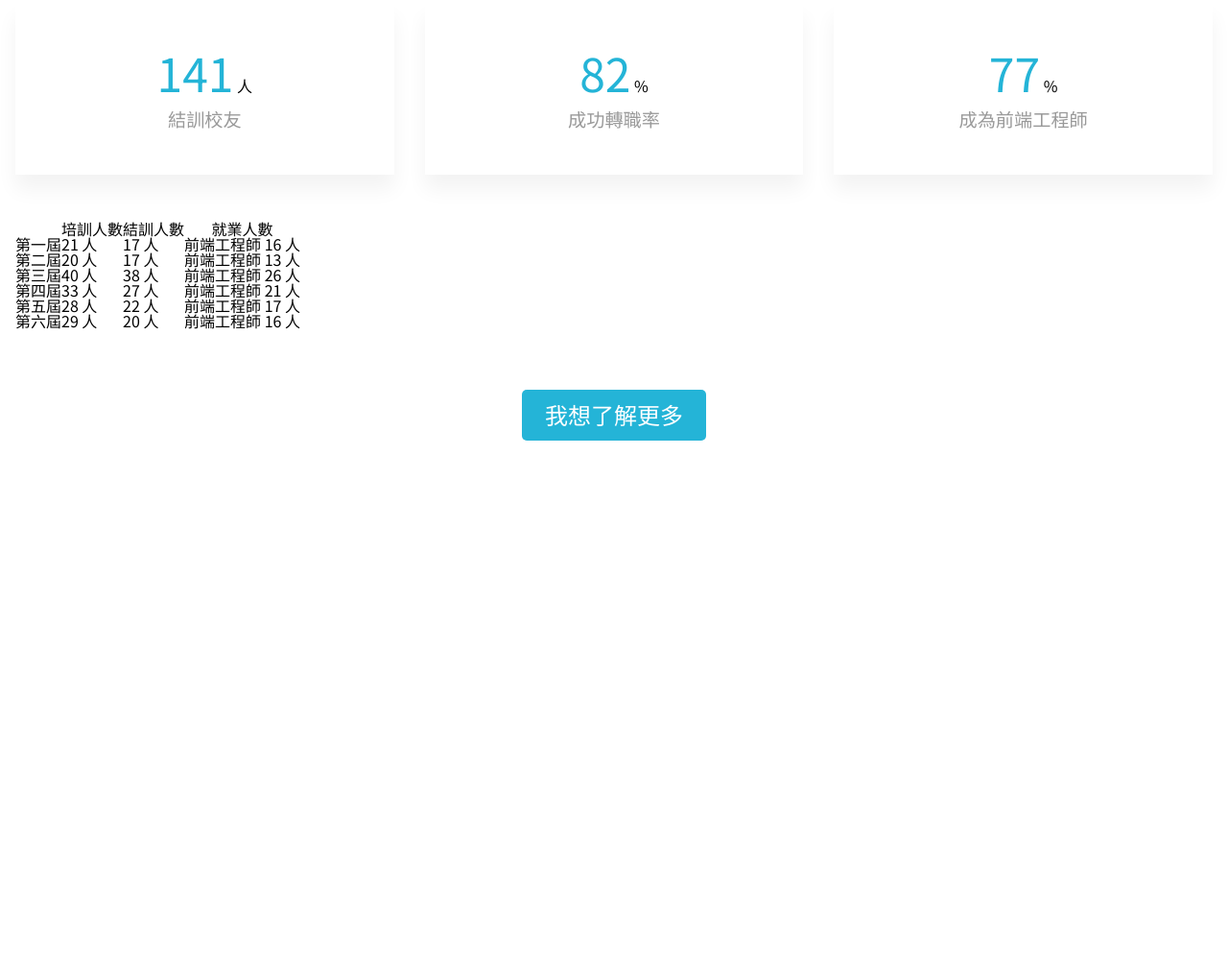
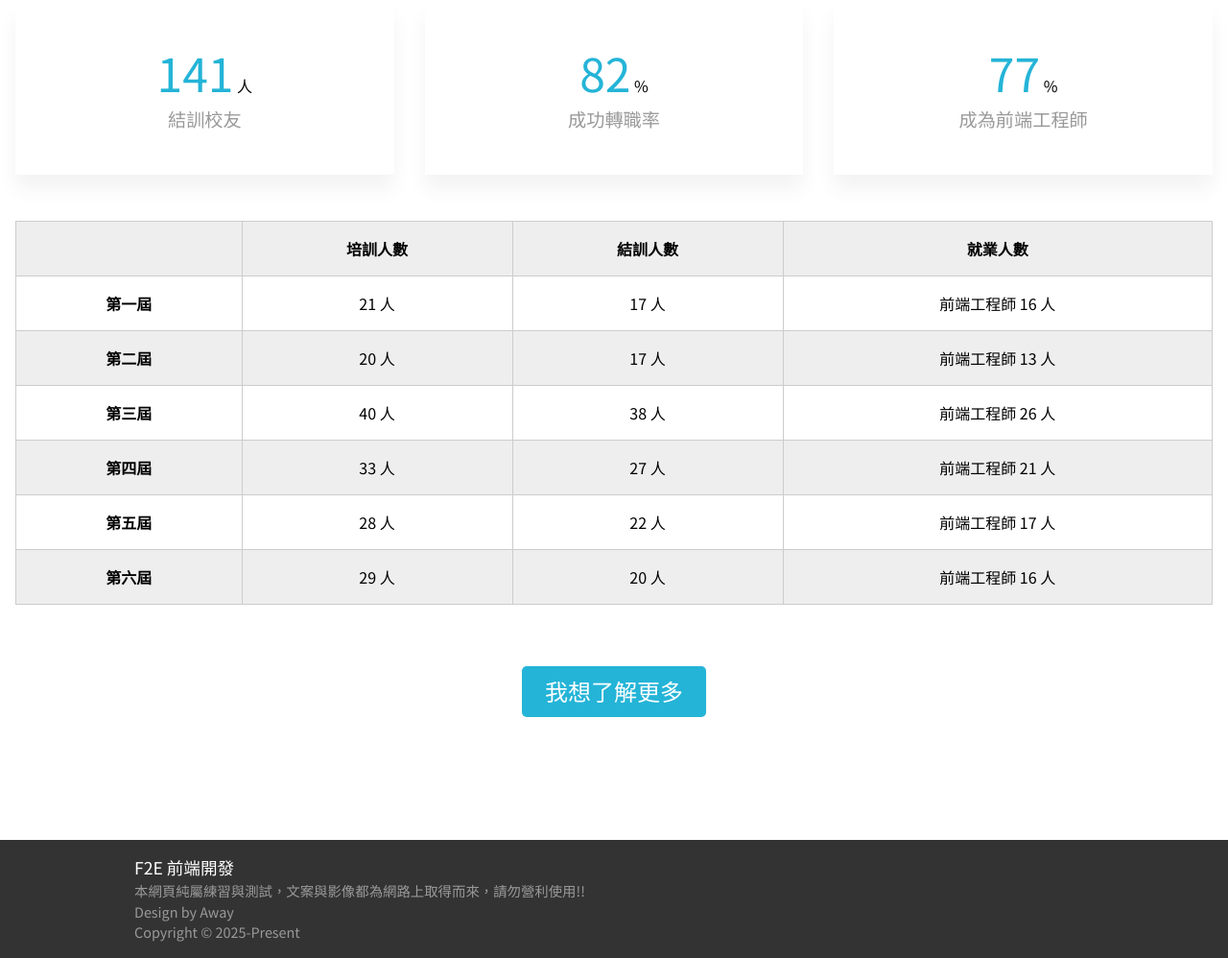
Before and after one commit to cliohuang0414/frontend-webpage-design, a plain HTML site: page f2e-main/index.html in a window 1280 px wide. Shown: the part 4663-5661 px from the top of the page at 96% size. Before the commit the page ends 5250 px from the top, so only its background shows below. Drawn offline with nearby package versions, Linux system fonts and the light colour scheme.

Commit message:
Add files via upload

```diff
--- a/f2e-main/index.html
+++ b/f2e-main/index.html
@@ -28,10 +28,10 @@
 
 <body>
 
-  <header class="header header-fixed">
+  <header class="header header-fixed" id="">
 
     <div class="header-head">
-      <a href="javascript:;">
+      <a href="#">
         <img
           class="header-img header-img-logo"
           src="./images/header-logo.png"
@@ -46,13 +46,13 @@
       <nav class="nav">
         <ul class="nav-ul">
           <li class="nav-li">
-            <a class="nav-link" href="javascript:;">挑戰自我</a>
+            <a class="nav-link" href="#Info">挑戰自我</a>
           </li>
           <li class="nav-li">
-            <a class="nav-link" href="javascript:;">課程說明</a>
+            <a class="nav-link" href="#Subject">課程說明</a>
           </li>
           <li class="nav-li">
-            <a class="nav-link" href="javascript:;">培訓成果</a>
+            <a class="nav-link" href="#Result">培訓成果</a>
           </li>
         </ul>
         <div class="nav-btnWrap">
@@ -87,7 +87,7 @@
     </div>
   </section>
 
-  <section class="section section-info">
+  <section class="section section-info" id="Info">
     <div class="section-container h-container-m h-mx-auto h-row">
       <header class="section-head">
         <h2 class="section-title">轉職？成為前端工程師？挑戰自我？ <br>三個願望一次滿足！</h2>
@@ -106,7 +106,7 @@
   </section>
 
 
-  <section class="section section-subject h-gradient-stripe">
+  <section class="section section-subject h-gradient-stripe" id="Subject">
     <div class="section-container h-container-m h-mx-auto h-row">
       <header class="section-head">
         <h2 class="section-title">想要培養一技之長，成為前端工程師嗎？</h2>
@@ -307,7 +307,7 @@
     </div>
   </section>
 
-<section class="section section-result">
+<section class="section section-result" id="Result">
   <div class="section-container h-container-s h-mx-auto h-row">
     <header class="section-head">
     <h2 class="section-title">培訓成果</h2>
@@ -342,7 +342,7 @@
 
      <div class="section-item">
       <div class="tableWrap">
-        <table>
+        <table class="table table-border table-stripe table-hover table-noWrap">
           <thead>
             <tr>
               <th>&nbsp;</th>
@@ -353,40 +353,40 @@
           </thead>
           <tbody>
             <tr>
-              <td>第一屆</td>
-              <td>21 人</td>
-              <td>17 人	</td>
-              <td>前端工程師 16 人</td>
+              <th>第一屆</th>
+              <td class="h-text-center">21 人</td>
+              <td class="h-text-center">17 人	</td>
+              <td class="h-text-center">前端工程師 16 人</td>
             </tr>
             <tr>
-              <td>第二屆</td>
-              <td>20 人</td>
-              <td>17 人	</td>
-              <td>前端工程師 13 人</td>
+              <th>第二屆</th>
+              <td class="h-text-center">20 人</td>
+              <td class="h-text-center">17 人	</td>
+              <td class="h-text-center">前端工程師 13 人</td>
             </tr>
             <tr>
-              <td>第三屆</td>
-              <td>40 人</td>
-              <td>38 人	</td>
-              <td>前端工程師 26 人</td>
+              <th>第三屆</th>
+              <td class="h-text-center">40 人</td>
+              <td class="h-text-center">38 人	</td>
+              <td class="h-text-center">前端工程師 26 人</td>
             </tr>
             <tr>
-              <td>第四屆</td>
-              <td>33 人</td>
-              <td>27 人	</td>
-              <td>前端工程師 21 人</td>
+              <th>第四屆</th>
+              <td class="h-text-center">33 人</td>
+              <td class="h-text-center">27 人	</td>
+              <td class="h-text-center">前端工程師 21 人</td>
             </tr>
             <tr>
-              <td>第五屆</td>
-              <td>28 人</td>
-              <td>22 人	</td>
-              <td>前端工程師 17 人</td>
+              <th>第五屆</th>
+              <td class="h-text-center">28 人</td>
+              <td class="h-text-center">22 人	</td>
+              <td class="h-text-center">前端工程師 17 人</td>
             </tr>
             <tr>
-              <td>第六屆</td>
-              <td>29 人</td>
-              <td>20 人	</td>
-              <td>前端工程師 16 人</td>
+              <th>第六屆</th>
+              <td class="h-text-center">29 人</td>
+              <td class="h-text-center">20 人	</td>
+              <td class="h-text-center">前端工程師 16 人</td>
             </tr>
           </tbody>
         </table>
@@ -394,6 +394,7 @@
      </div>
 
     </div>
+
     <footer class="section-foot">
       <div class="section-btnWrap">
         <a class="section-btn section-btn-primary" href="javascript:;">我想了解更多</a>
@@ -403,6 +404,17 @@
 
 </section>
 
+<footer class="footer">
+  <div class="footer-container h-container-m h-mx-auto h-row">
+    <div class="footer-head">
+      <h4 class="footer-title">F2E 前端開發</h4>
+      <p class="footer-description">本網頁純屬練習與測試，文案與影像都為網路上取得而來，請勿營利使用!!</p>
+      <p class="footer-description">Design by Away</p>
+      <p class="footer-description">Copyright &copy; 2025-Present</p>
+    </div>
+  </div>
+</footer>
+
 </body>
 
 </html>
--- a/f2e-main/style/index.css
+++ b/f2e-main/style/index.css
@@ -107,7 +107,15 @@
   background-size: 7px 7px;
 }
 
+.h-text-center {
+  text-align: center;
+}
+
 /* reset -------------------- */
+
+html {
+  scroll-behavior: smooth;
+}
 
 body {
   font-family: "Noto Sans TC", serif;
@@ -430,3 +438,65 @@ color: #fff;
   color: rgba(0, 0, 0, 0.4);
   margin-top: 1rem;
 }
+
+/*table------------------------*/
+
+.table {
+  width: 100%;
+}
+
+.table th,
+.table td {
+  padding: 1rem;
+  line-height: 1.5;
+}
+
+.table th {
+  font-weight: 600;
+}
+
+.table-border th,
+.table-border td {
+  border: solid 1px #ccc;
+}
+
+.table-stripe thead {
+  background-color: #eee;
+}
+
+.table-stripe tbody tr:nth-child(even) {
+  background-color: #eee;
+}
+
+.table-hover tbody tr {
+  transition-duration: .3s;
+}
+
+.table-hover tbody tr:hover {
+ background-color: #c4e4ee;
+}
+
+.table-noWrap th,
+.table-noWrap td {
+  white-space: nowrap;
+}
+
+/*footer-------------------------*/
+
+.footer {
+  background-color: #333;
+  padding-top: 1rem;
+  padding-bottom: 1rem;
+}
+
+.footer-title {
+  color: #fff;
+  font-size: 1.1rem;
+  line-height: 1.5;
+}
+
+.footer-description {
+  color: rgba(255, 255, 255, .5);
+  font-size: .9rem;
+  line-height: 1.5;
+}
```
